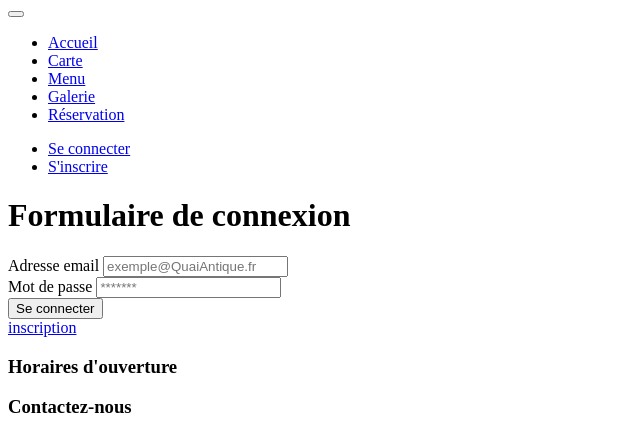
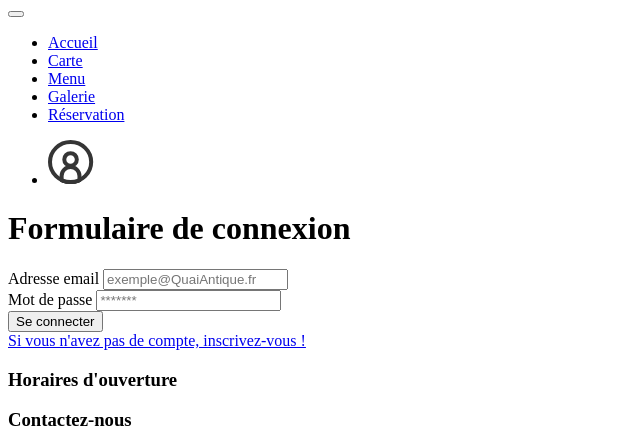
Before and after one commit to kira972/Quai-Antique, a Symfony app: template templates/pages/security/login.html.twig in a window 1280 px wide. Shown: the part 450-887 px from the top of the page, without its empty margins (0-640 px from the left). Run offline with Twig, Linux system fonts and the light colour scheme; the template is opened without the code that fills it, so the values that code supplies are empty; some libraries are stand-ins or nearby versions.

Commit message:
modification de l'icone connexion et suppression du lien s'inscrire+ remplacement du lien déconnection par une icone

```diff
--- a/templates/_partials/_header.html.twig
+++ b/templates/_partials/_header.html.twig
@@ -1,5 +1,3 @@
-<!-- Google Fonts -->
-<link
 <!-- Top Header Start -->
 <section id="top-header">
 	<div class="logo py-3 d-flex justify-content-center align-items-center">
@@ -47,15 +45,21 @@
 		<ul class="navbar-nav ms-auto mb-2 mb-lg-0">
 
 			{% if app.user is null %}
-				<li class="nav-item">
-					<a class="nav-link {{ (route_name starts with 'security.login') ? 'active' : '' }}" href="{{ path("security.login") }}">Se connecter</a>
+				<li class="nav-item nav-item-icon">
+					<a title="Connexion" class="nav-link {{ (route_name starts with 'security.login') ? 'active' : '' }}" href="{{ path("security.login") }}">
+						<img src="{{asset("./build/images/login.svg")}}" alt="connection">
+					</a>
 				</li>
-				<li class="nav-item">
-					<a class="nav-link {{ (route_name starts with 'security.registration') ? 'active' : '' }}" href="{{ path('security.registration') }}">S'inscrire</a>
-				</li>
+				{# <li class="nav-item nav-item-icon">
+									<a title="Inscription" class="nav-link {{ (route_name starts with 'security.registration') ? 'active' : '' }}" href="{{ path('security.registration') }}">
+										<img src="{{asset("./build/images/register.svg")}}" alt="inscription">
+									</a>
+								</li> #}
 			{% else %}
-				<li class="nav-item">
-					<a class="nav-link {{ (route_name starts with 'security.logout') ? 'active' : '' }}" href="{{ path("security.logout") }}">Déconnecter</a>
+				<li class="nav-item nav-item-icon">
+					<a title="Déconnexion" class="nav-link {{ (route_name starts with 'security.logout') ? 'active' : '' }}" href="{{ path("security.logout") }}">
+						<img src="{{asset("./build/images/logout.svg")}}" alt="deconnection">
+					</a>
 				</li>
 			{% endif %}
 		</ul>
--- a/templates/pages/reservation/index.html.twig
+++ b/templates/pages/reservation/index.html.twig
@@ -8,7 +8,7 @@
         <div class="container">
 
             <header class="reserv">
-                <h1 class="h3 mt-3 mb-4">Réservations</h1>
+                <h1 class="mt-5 mb-4">Réservation</h1>
             </header>
             {{ form_start(form) }}
 
--- a/templates/pages/security/login.html.twig
+++ b/templates/pages/security/login.html.twig
@@ -37,7 +37,7 @@
                 </button>
             </div>
 
-            <a class="link-inscription" href="{{ path('security.registration') }}">inscription</a>
+            <a class="link-inscription" href="{{ path('security.registration') }}">Si vous n'avez pas de compte, inscrivez-vous !</a>
         </form>
     </div>
 </main>
```
Also changed, not shown: assets/styles/navbar.scss (+5 -2 lines), assets/images/login.svg (added), assets/images/logout.svg (added), assets/images/register.svg (added).
